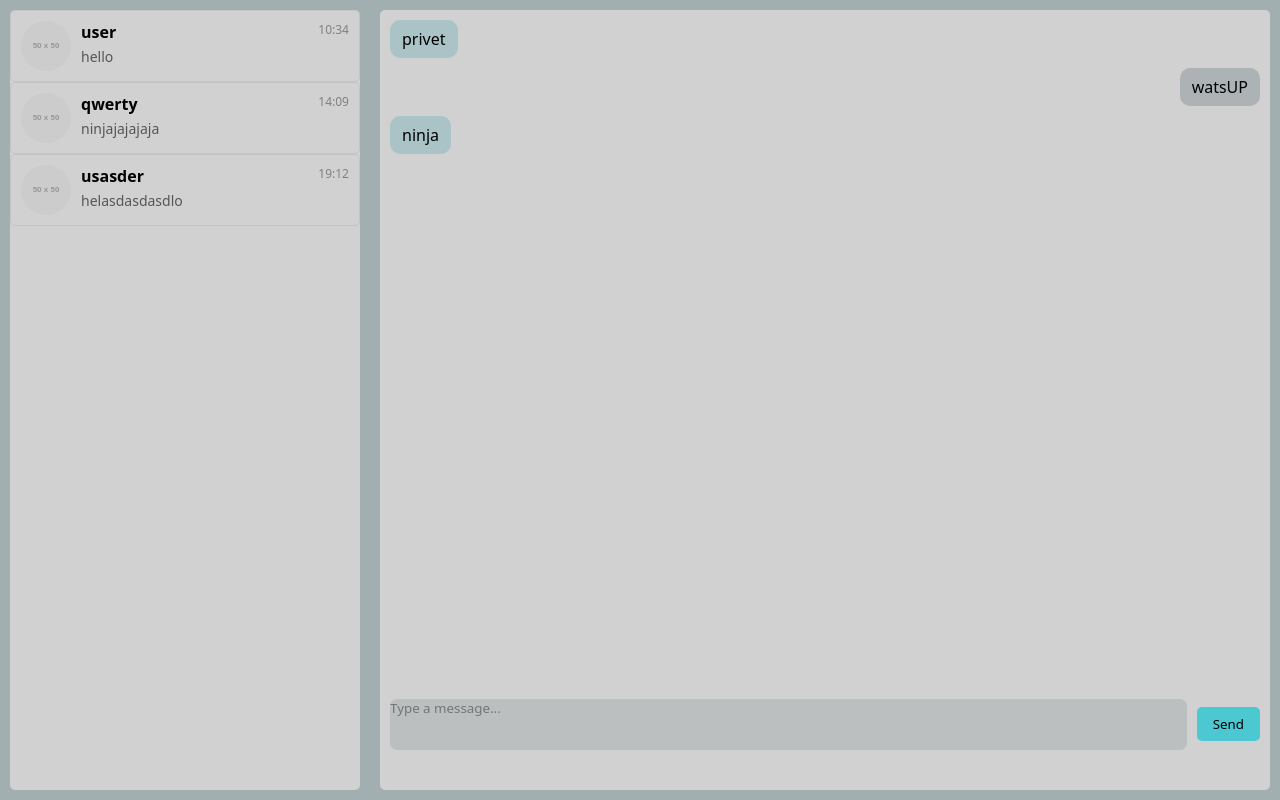
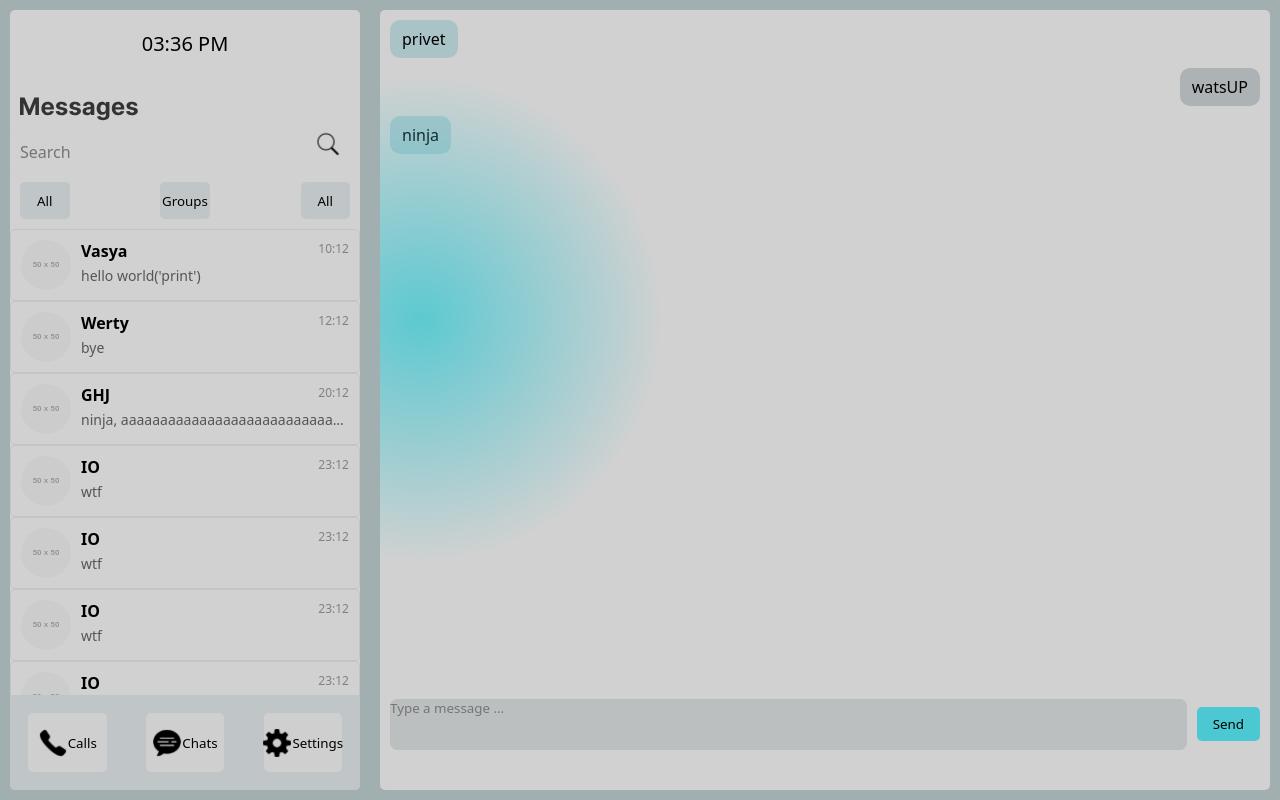
Before and after one commit to yeat2007/messenger, a React (Vite) app: page / in a window 1280 px wide. Built offline with nearby package versions, Linux system fonts and the light colour scheme.

Commit message:
update css & tsx

```diff
--- a/src/App.css
+++ b/src/App.css
@@ -33,8 +33,6 @@ body{
   /* opacity: 0.7; */
 }
 
-
-
 /* search + navigate_+ buttons___________________*/
 
 .mainBlock{
@@ -48,11 +46,13 @@ body{
   background-color: #D1D1D1;
   border-radius: 5px;
   margin: 10px;
+  overflow: hidden;
 }
 
 
 .messageTitle{
   display: flex;
+  height: 44px;
   margin-top: 30px;
   padding: 10px;
 }
@@ -61,6 +61,7 @@ body{
 .search {
   display: flex;
   align-items:normal;
+  height: 41px;
 }
 
 #searchinput{
@@ -100,6 +101,7 @@ body{
 .buttons{
   display: flex;
   width: 100%;
+  height: 57px;
   /* flex-direction: row; */
   justify-content: space-between;
   padding: 10px;
@@ -124,6 +126,7 @@ body{
 
 .btnsContainer{
   width: 100%;
+  height: 95px;
   display: flex;
   background-color: #c0c6c7;
 
@@ -132,7 +135,7 @@ body{
   display: flex;
   justify-content: space-between;
   width: 100%;
-  padding: 25px;
+  padding: 18px;
 }
 
 .btns img{
@@ -161,11 +164,13 @@ body{
 .chatContainer{
   display: flex;
   flex-direction: column;
-  height: 68%;
+  height:calc(100% - 314px);
+  overflow-y: scroll;
+  scrollbar-width: none;
 }
 .chatList{
   width: 100%;
-  border: 1px solidD;
+  border: 1px;
   border-radius:5px;
 }
 
@@ -290,7 +295,7 @@ body{
   border: none;
   cursor: pointer;
   padding: 8px 16px;
-  background: #4BC8D2;
+background: #4BC8D2;
 }
 
 
@@ -306,6 +311,7 @@ body{
   overflow-y: scroll;
   overflow-x: hidden;
   scrollbar-width: none;
+  word-wrap: break-word;
 }
 
 .message{
@@ -343,7 +349,8 @@ body{
 #timeDisplay{
   position: relative;
   top: 10px;
-  left: 10px;
+  height: 47px;
+  text-align: center;
   z-index: 9999;
   font-size: 20px;
   padding: 10px;
--- a/src/App.tsx
+++ b/src/App.tsx
@@ -1,5 +1,140 @@
-import { useState } from 'react';
+import { useState , useEffect} from 'react';
 import './App.css'
+
+
+
+type UsersProps = {
+  userName: string,
+  userMessage: string,
+  userAvatar?: string,
+  userOnline: boolean,
+  messageTime?: string,
+  lastMessage?: string,
+};
+
+
+const contacts: UsersProps[] = [
+  {
+    userName: "Vasya",
+    userMessage: "hello world('print')",
+    userAvatar: "https://placehold.co/50x50",
+    userOnline: true,
+    messageTime: "10:12",
+    lastMessage: "qwerty",
+  },
+
+
+  {
+    userName: "Werty",
+    userMessage: "bye",
+    userAvatar: "https://placehold.co/50x50",
+    userOnline: true,
+    messageTime: "12:12",
+    lastMessage: "",
+  },
+
+
+  {
+    userName: "GHJ",
+    userMessage: "ninja, aaaaaaaaaaaaaaaaaaaaaaaaaaaaaaaaaaaaaaaaaaaaaa",
+    userAvatar: "https://placehold.co/50x50",
+    userOnline: true,
+    messageTime: "20:12",
+    lastMessage: "!!!!!",
+  },
+
+
+  {
+    userName: "IO",
+    userMessage: "wtf",
+    userAvatar: "https://placehold.co/50x50",
+    userOnline: true,
+    messageTime: "23:12",
+    lastMessage: "qrty",
+  },
+  {
+    userName: "IO",
+    userMessage: "wtf",
+    userAvatar: "https://placehold.co/50x50",
+    userOnline: true,
+    messageTime: "23:12",
+    lastMessage: "qrty",
+  },
+  {
+    userName: "IO",
+    userMessage: "wtf",
+    userAvatar: "https://placehold.co/50x50",
+    userOnline: true,
+    messageTime: "23:12",
+    lastMessage: "qrty",
+  },
+  {
+    userName: "IO",
+    userMessage: "wtf",
+    userAvatar: "https://placehold.co/50x50",
+    userOnline: true,
+    messageTime: "23:12",
+    lastMessage: "qrty",
+  },
+  {
+    userName: "IO",
+    userMessage: "wtf",
+    userAvatar: "https://placehold.co/50x50",
+    userOnline: true,
+    messageTime: "23:12",
+    lastMessage: "qrty",
+  },
+  {
+    userName: "IO",
+    userMessage: "wtf",
+    userAvatar: "https://placehold.co/50x50",
+    userOnline: true,
+    messageTime: "23:12",
+    lastMessage: "qrty",
+  },
+  {
+    userName: "IO",
+    userMessage: "wtf",
+    userAvatar: "https://placehold.co/50x50",
+    userOnline: true,
+    messageTime: "23:12",
+    lastMessage: "qrty",
+  },
+  {
+    userName: "IO",
+    userMessage: "wtf",
+    userAvatar: "https://placehold.co/50x50",
+    userOnline: true,
+    messageTime: "23:12",
+    lastMessage: "qrty",
+  },
+  {
+    userName: "IO",
+    userMessage: "wtf",
+    userAvatar: "https://placehold.co/50x50",
+    userOnline: true,
+    messageTime: "23:12",
+    lastMessage: "qrty",
+  },
+]
+
+const ChatItem = ({userName, userMessage, userAvatar, messageTime }: UsersProps) => {
+  return (
+    <div className="chatList">
+      <div className="chatItem">
+        <img src = {userAvatar} className='avatar'></img>
+        <div className="userInfo">
+          <div className="chatTop">
+            <span className="userName">{userName}</span>
+            <span className="chatTime">{messageTime}</span>
+          </div>
+          <div className="chatMessage">{userMessage}</div>
+        </div>
+      </div>
+    </div>
+  );
+}
+
 
 type MessageProps = {
   text: string;
@@ -14,60 +149,77 @@ const Message = ({text, sent}: MessageProps) => {
   );
 }
 
-type ChatItemProps = {
-  name: string;
-  time: string;
-  message: string;
-}
-const ChatItem = ({name, time, message }: ChatItemProps) => {
-  return (
-    <div className="chatList">
-      <div className="chatItem">
-        <img src="https://placehold.co/50x50" className="avatar" alt={name}/>
-        <div className="userInfo">
-          <div className="chatTop">
-            <span className="userName">{name}</span>
-            <span className="chatTime">{time}</span>
-          </div>
-          <div className="chatMessage">{message}</div>
-        </div>
-      </div>
-    </div>
-  );
-}
+
 
 function App() {
-  const [messages, setMessages] = useState([
+  const [messages, setMessages] = useState<MessageProps[]>([
     {text: "privet", sent: false},
     {text: "watsUP", sent: true},
     {text: "ninja ", sent: false},
   ]);
+
   const [newMessage, setNewMessage] = useState("");
-  const typeSend = () => {
+  const sendMessage = () => {
     if(newMessage.trim()){
-      setMessages([...messages,
-        {text: newMessage, sent: true }
-      ]);
+      setMessages([...messages, {text: newMessage, sent: true }]);
       setNewMessage("");
     }
   };
-  const chats = [
-    {name: "user", time: "10:34", message: "hello"},
-    {name: "qwerty", time: "14:09", message: "ninjajajajaja"},
-    {name: "usasder", time: "19:12", message: "helasdasdasdlo"},
-  ]
+
+  const [time, setTime] = useState<string>('');
+
+  useEffect(() => {
+    const updateTime = () => {
+      const now = new  Date();
+      const formattedTime = now.toLocaleTimeString([], {hour: '2-digit' , minute: '2-digit' })
+      setTime(formattedTime)
+      }
+  updateTime();
+  const timer = setInterval(updateTime, 1000);
+  return () => { clearInterval(timer)};
+} ,[]);
 
   return(
     <div className="mainBlock">
       <div className="navigation">
+        <div id = "timeDisplay">{time}</div>
+        <div className="messageTitle">
+          <img src="src/assets/Messages.svg"/>
+        </div>
+
+        <div className="search">
+          <input type="text" id="searchinput" placeholder="Search"/>
+          <button id = "searchBtn">
+            <img className="searchinput" src="src/assets/Search.svg"/>
+          </button>
+        </div>
+
+        <div className="buttons">
+          <button className="navBtn">All</button>
+          <button className="navBtn">Groups</button>
+          <button className="navBtn">All</button>
+        </div>
+
         <div className="chatContainer">
-          {chats.map((chat, i) => (
-            <ChatItem
-              key={i}
-              name={chat.name}
-              time={chat.time}
-              message={chat.message}/>
+          {contacts.map((contact, i) => (
+            <ChatItem key={i} {...contact}/>
           ))}
+        </div>
+        <div className="btnsContainer">
+          <div className="btns">
+            <button className="bottomBtn">
+              <img src="src/assets/Phone.svg" alt="phone" />
+              <span>Calls</span>
+            </button>
+            <button className="bottomBtn">
+              <img src="src/assets/Chat Message.svg" alt="chat" />
+              <span>Chats</span>
+            </button>
+            <button className="bottomBtn">
+              <img src="src/assets/Settings.svg" alt="settings" />
+              <span>Settings</span>
+            </button>
+          </div>
         </div>
       </div>
 
@@ -75,19 +227,20 @@ function App() {
         <div className="mainCard">
           <div className="chatWithUser">
             <div className="messages">
-              {messages.map((m, i) => (
-                <Message key={i} text={m.text} sent={m.sent}/>
-              ))}
+              {messages.map ((m, i) => (
+                <Message key = {i} text = {m.text} sent = {m.sent}/>
+                ))}
+              <div className="gradientCircle"></div>
             </div>
           </div>
 
           <div className="messageType">
             <textarea
               className="typing"
-              placeholder="Type a message..."
+              placeholder="Type a message ..."
               value={newMessage}
               onChange={(e) => setNewMessage(e.target.value)}/>
-            <button className="sendMess" onClick={typeSend}>
+            <button className="sendMess" onClick={sendMessage}>
               Send
             </button>
           </div>
```
